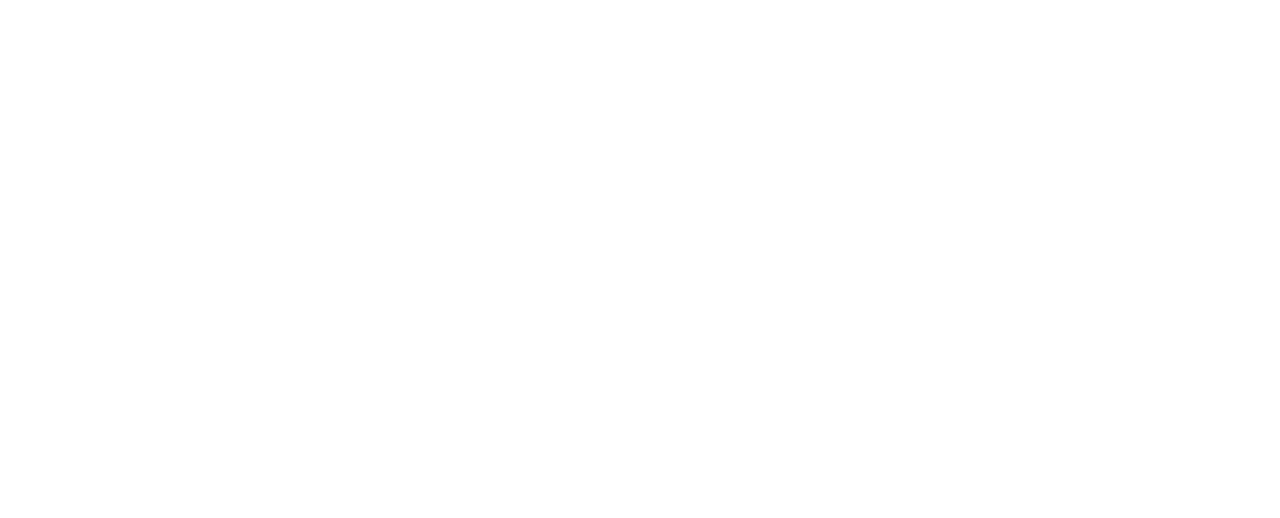
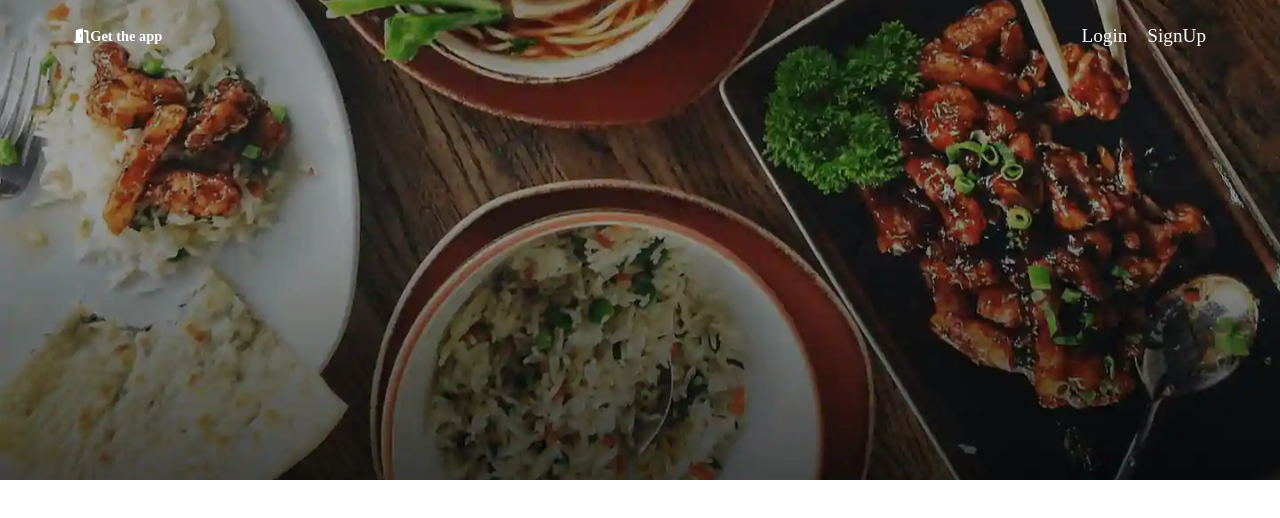
Before and after one commit to RIBIN19/Project-zomato, a plain HTML site: page Landing page/index.html in a window 1280 px wide. Drawn offline with Linux system fonts and the light colour scheme.

Commit message:
nav section complete

```diff
--- a/Landing page/assets/styles/styles.css
+++ b/Landing page/assets/styles/styles.css
@@ -9,3 +9,39 @@
 a {
     color: unset;
 }
+
+header{
+    background-image: url('../images/hero.png');
+    background-position: center;
+    background-size: cover;
+    height: 60vh;
+}
+
+nav{
+    display: flex;
+    justify-content: space-between;
+    align-items: center;
+    flex-direction: row;
+    padding: 25px 0px;
+    width: 90%;
+    margin:0px auto;
+}
+
+nav .nav-item{
+    color:#fff;
+    margin: 0px 10px;
+}
+
+nav div.container{
+display: flex
+}
+
+nav div.nav-item.app {
+    font-size: 0.9rem;
+    font-weight: 900;
+}
+
+nav div.nav-item {
+    font-size: 1.2rem;
+    font-weight: 300;
+}
--- a/Landing page/index.html
+++ b/Landing page/index.html
@@ -10,3 +10,14 @@
 
     <title>Zomato page</title>
 </head>
+<body>
+    <header>
+        <nav>
+            <div class="nav-item app">
+                <i class="fas fa-door-open"></i>Get the app</div>
+                <div class="container">
+                <div class="nav-item">Login</div>
+                <div class="nav-item">SignUp</div>
+        </nav>
+    </header>
+</body>
```
